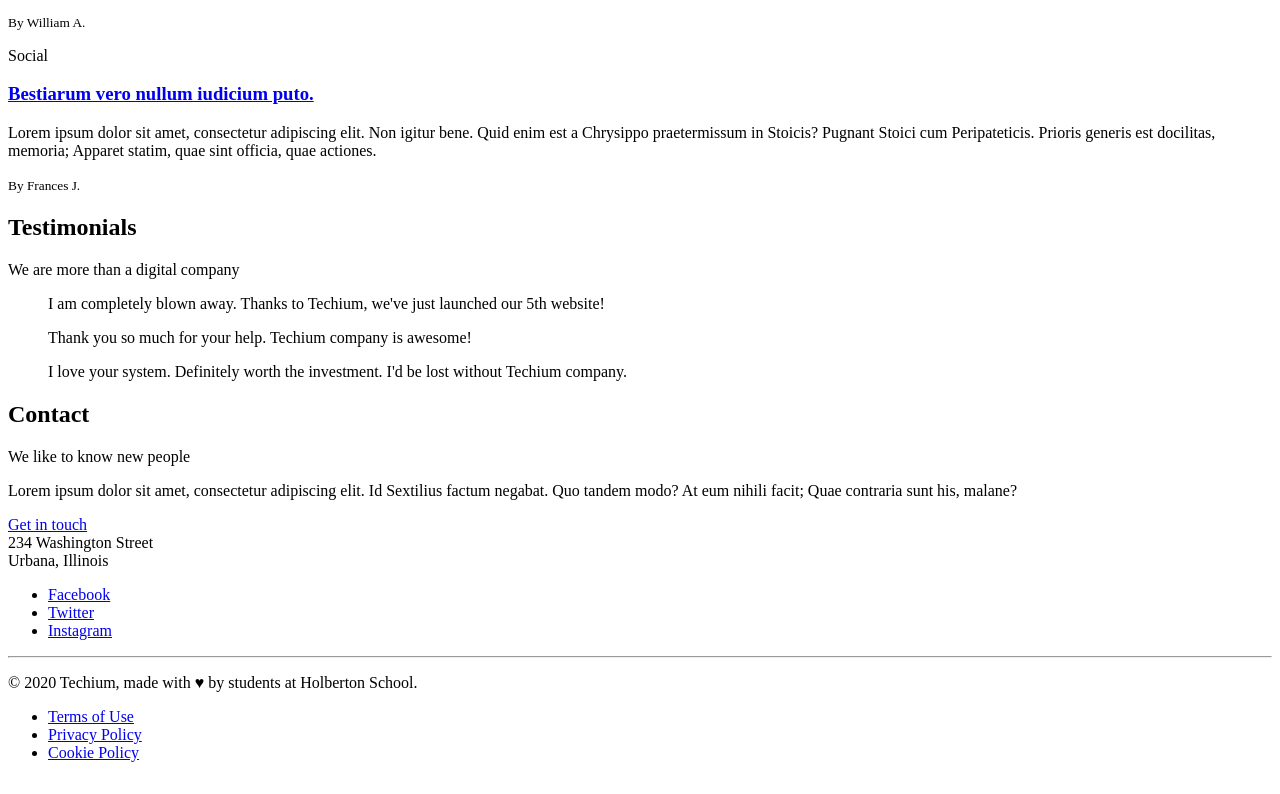
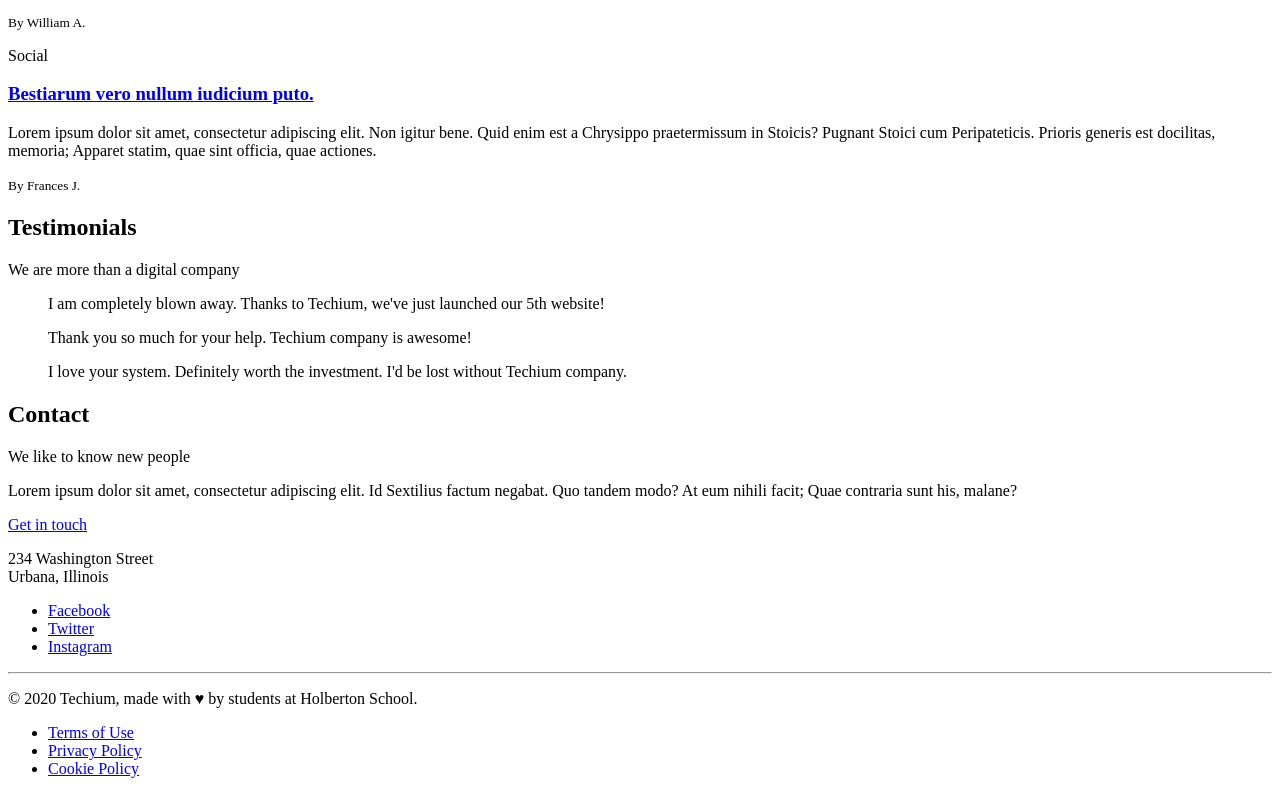
Before and after one commit to khairatAA/alx-frontend, a plain HTML site: page 0x00-html_advanced/31-index.html in a window 1280 px wide. Shown: the part 1570-2364 px from the top of the page. Drawn offline with Linux system fonts and the light colour scheme.

Commit message:
add: Address and latest news authors

```diff
--- a/0x00-html_advanced/31-index.html
+++ b/0x00-html_advanced/31-index.html
@@ -246,7 +246,7 @@
 
     <!-- Footer -->
     <footer>
-      234 Washington Street <br />Urbana, Illinois
+      <p>234 Washington Street <br />Urbana, Illinois</p>
       <div>
         <ul>
           <li>
```
Also changed, not shown: 0x00-html_advanced/32-styleguide.html (added).
